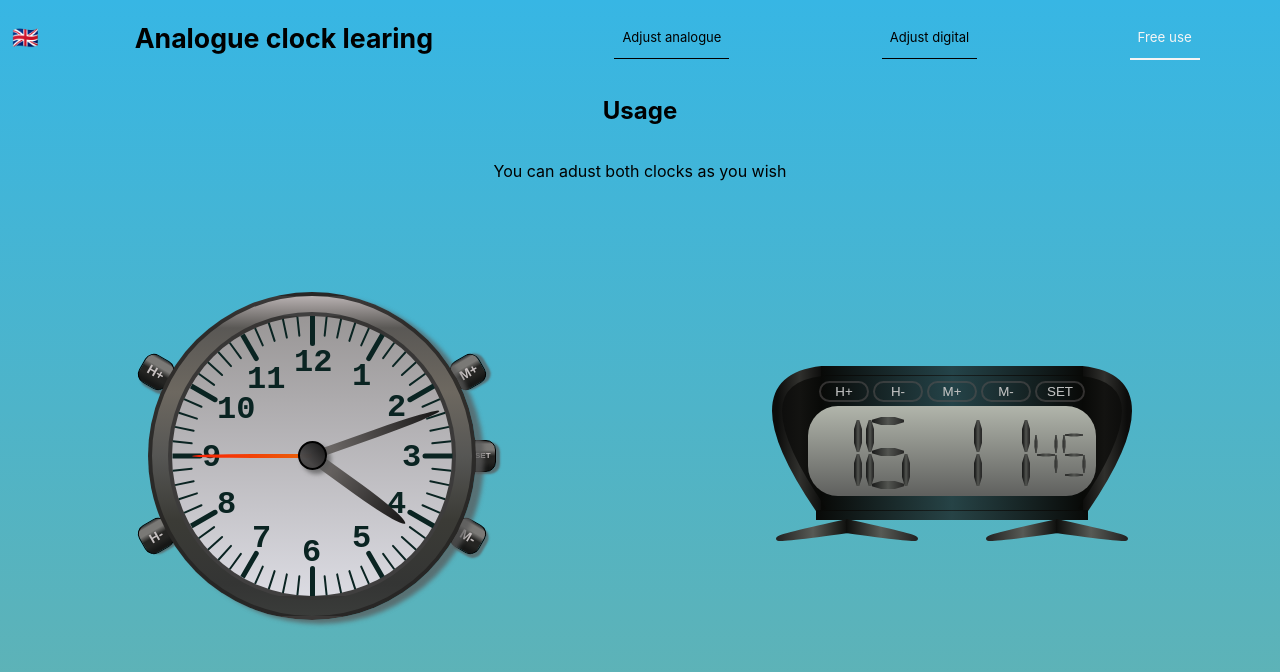
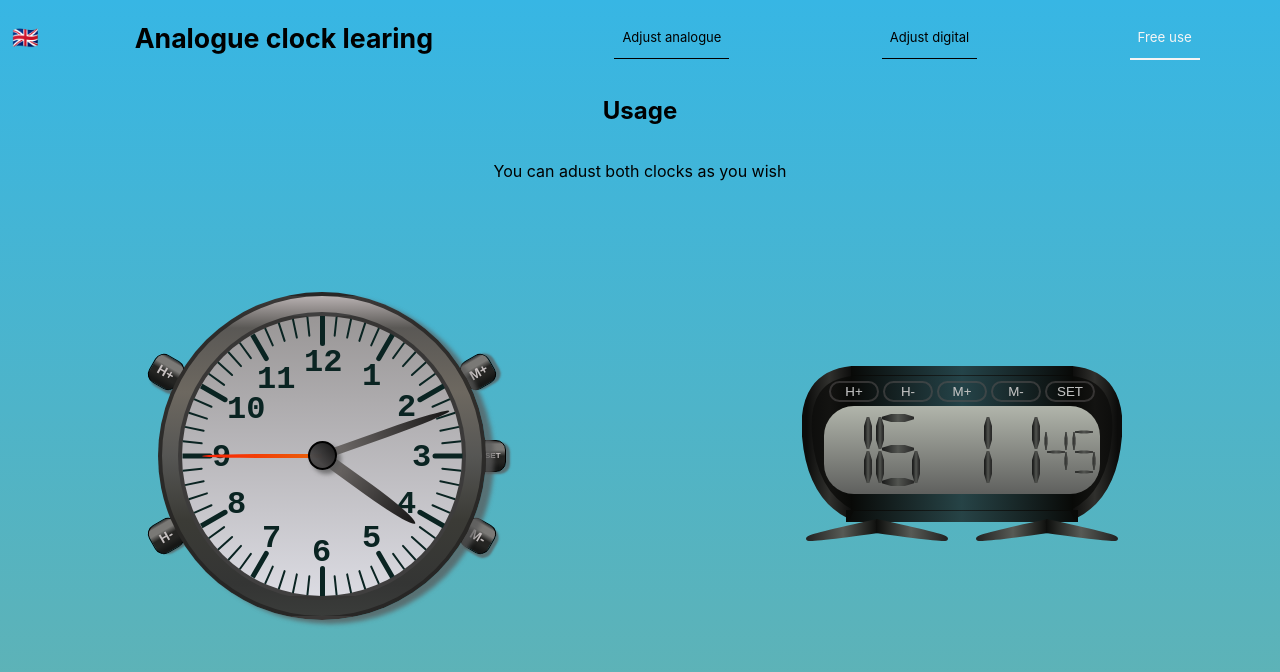
Before and after one commit to Maohirenko/clock, a React (Create React App) app: page /time in a window 1280 px wide. Shown: the top 672 px of the page. Built offline with nearby package versions, Linux system fonts and the light colour scheme.

Commit message:
narrow digital clock

```diff
--- a/src/components/button-long-press/index.jsx
+++ b/src/components/button-long-press/index.jsx
@@ -121,7 +121,6 @@ export default function LongPressButton({ buttonText, clockModifier, isClockRunn
         // eslint-disable-next-line
     }, [longTouch, isEnabledButton])
 
-    console.log(isEnabledButton)
     return (
         <div>
             <button style={isModalShown || !isEnabledButton ? { pointerEvents: "none" } : null} ref={ref}>{buttonText}</button>
--- a/src/components/digital-clock/digital-clock.module.css
+++ b/src/components/digital-clock/digital-clock.module.css
@@ -12,9 +12,9 @@
     left: 0;
     right: 0;
     margin: auto;
-    width: 240px;
-    padding: 0px 24px;
-    height: 90px;
+    width: 228px;
+    padding: 0px 24px 4px 24px;
+    height: 84px;
     justify-content: center;
     align-items: center;
     user-select: none;
--- a/src/components/digital-clock/index.jsx
+++ b/src/components/digital-clock/index.jsx
@@ -133,19 +133,21 @@ export default function DigitalClock({ isStartFromCurrentTime = false, secondsIn
         <div className={classes.digitalClockContainer}>
             <div className={classes.svgContainer}>
                 {/* Drawing svg clock body */}
-                <svg className={classes.clockBody} height="250" width="360" xmlns="http://www.w3.org/2000/svg">
+                <svg className={classes.clockBody} height="250" width="320" xmlns="http://www.w3.org/2000/svg">
                     {/* Defining gradients for svg */}
                     <ClockBodyGradients />
                     {/* Drawing parts of clock */}
-                    <path className={classes.clockFrontLeftFace} d="M 50 180 q -90 -130 0 -140" strokeWidth="10" />
-                    <path className={classes.clockFrontRightFace} d="M 310 180 q 90 -130 0 -140" strokeWidth="10" />
-                    <rect className={classes.clockFrontCenterFace} width="262" height="136" x="49" y="44" rx="0" ry="0" />
-                    <rect className={classes.clockFrontCenterFace} width="262" height="10" x="49" y="35" rx="0" ry="0" />
-                    <rect className={classes.clockFrontCenterFace} width="272" height="10" x="44" y="179" rx="0" ry="0" />
+                    {/* <path className={classes.clockFrontLeftFace} d="M 50 180 q -90 -130 0 -140" strokeWidth="10" /> */}
+                    <path className={classes.clockFrontLeftFace} d="M 50 184 Q 10 165, 5 105 T 50 40" strokeWidth="10" />
+                    {/* <path className={classes.clockFrontRightFace} d="M 270 180 q 90 -130 0 -140" strokeWidth="10" /> */}
+                    <path className={classes.clockFrontRightFace} d="M 270 184 Q 310 165, 315 105 T 270 40" strokeWidth="10" />
+                    <rect className={classes.clockFrontCenterFace} width="222" height="136" x="49" y="44" rx="0" ry="0" />
+                    <rect className={classes.clockFrontCenterFace} width="222" height="10" x="49" y="35" rx="0" ry="0" />
+                    <rect className={classes.clockFrontCenterFace} width="232" height="12" x="44" y="179" rx="0" ry="0" />
                     <path id="leftStand" className={classes.clockStandLeft} d="M 76 190 q -140 30 0 10" strokeWidth="4" />
                     <path id="rightStand" className={classes.clockStandRight} d="M 74 190 q 140 30 0 10" strokeWidth="4" />
-                    <use href="#leftStand" x="210" fill="white" stroke="red" />
-                    <use href="#rightStand" x="210" fill="white" stroke="red" />
+                    <use href="#leftStand" x="170" />
+                    <use href="#rightStand" x="170" />
                 </svg>
                 {/* Controllers */}
                 <div className={classes.controlButtons}>
```
